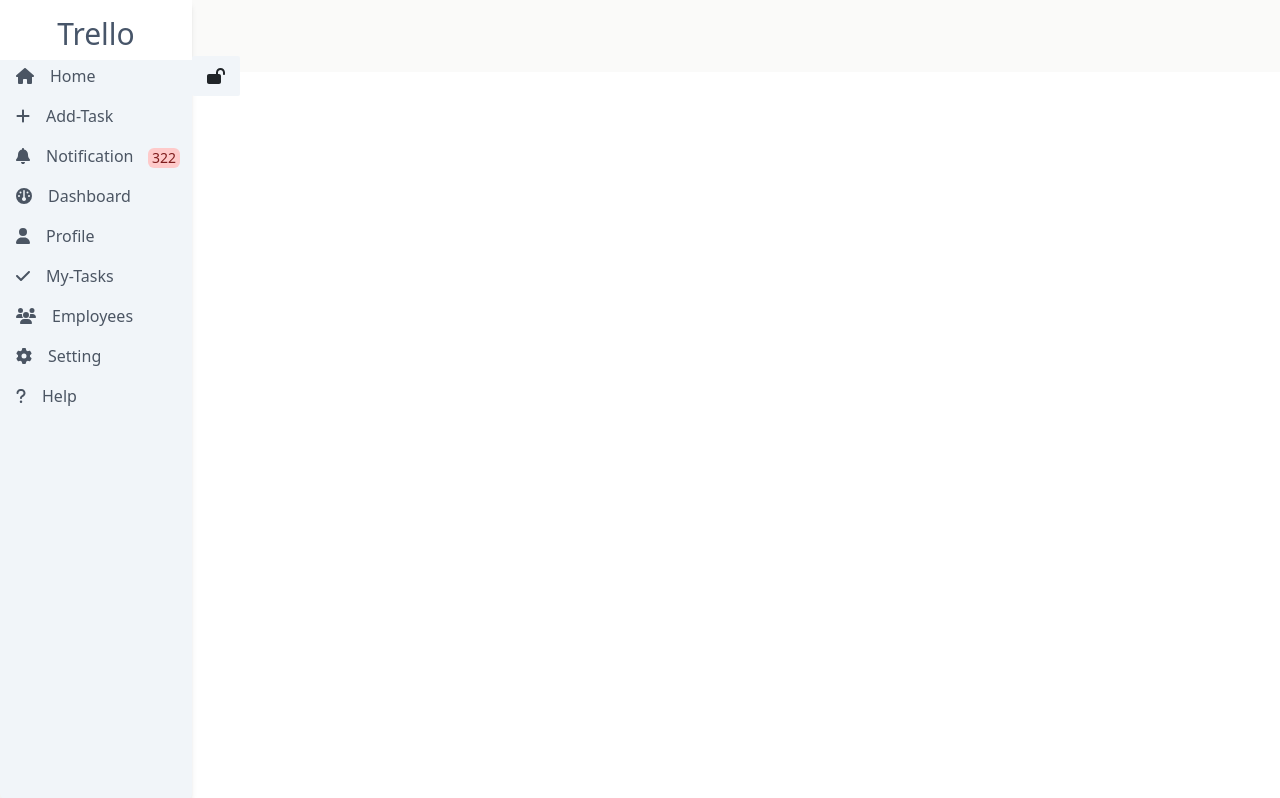
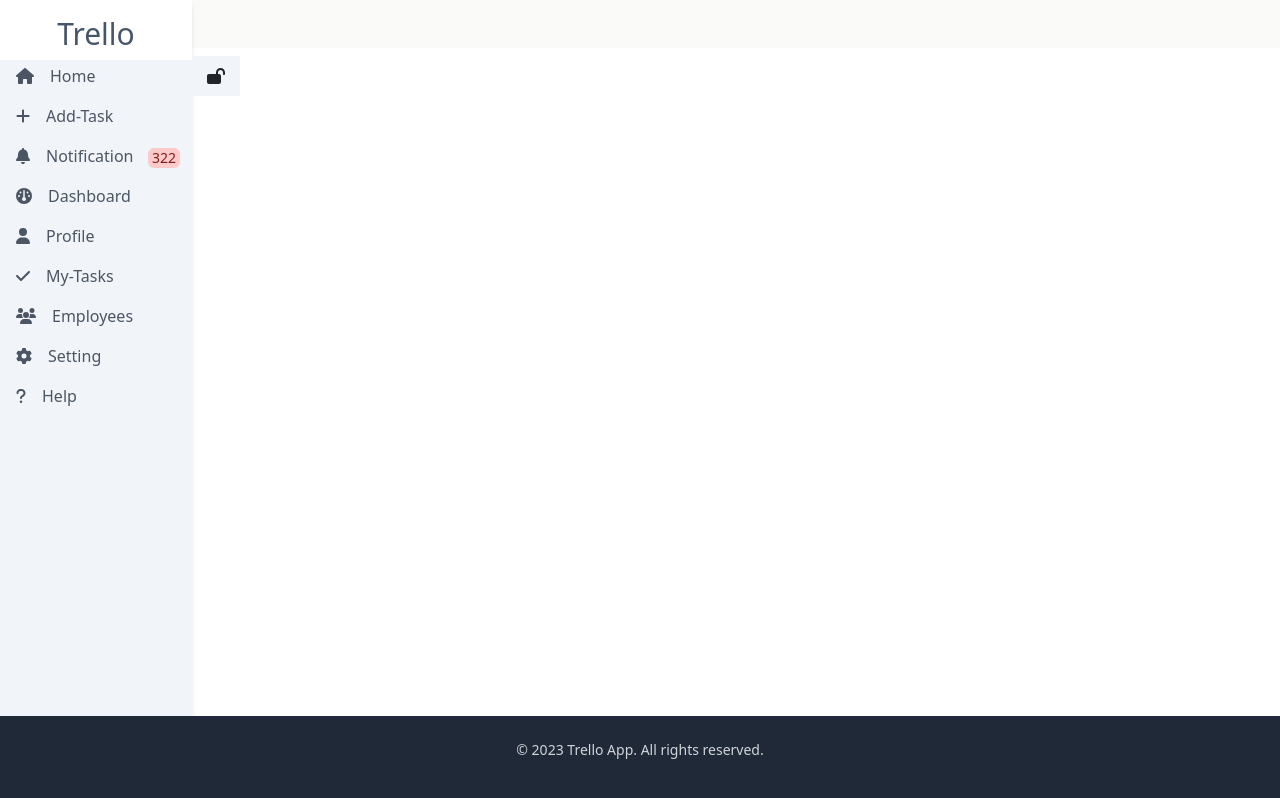
Before and after one commit to 3bdalah/trello, a React (Vite) app: page /register in a window 1280 px wide. Built offline with nearby package versions, Linux system fonts and the light colour scheme.

Commit message:
feat(footer.jsx): built component  style

```diff
--- a/src/components/Footer/Footer.jsx
+++ b/src/components/Footer/Footer.jsx
@@ -1,3 +1,13 @@
-export default function Footer() {
-  return <div>Footer</div>;
-}
+const Footer = () => {
+  return (
+    <footer className="bg-gray-800 text-gray-300 py-4 text-center absolute bottom-0 w-full">
+      <div className="container mx-auto">
+        <p className="text-sm">
+          &copy; {new Date().getFullYear()} Trello App. All rights reserved.
+        </p>
+      </div>
+    </footer>
+  );
+};
+
+export default Footer;
```
